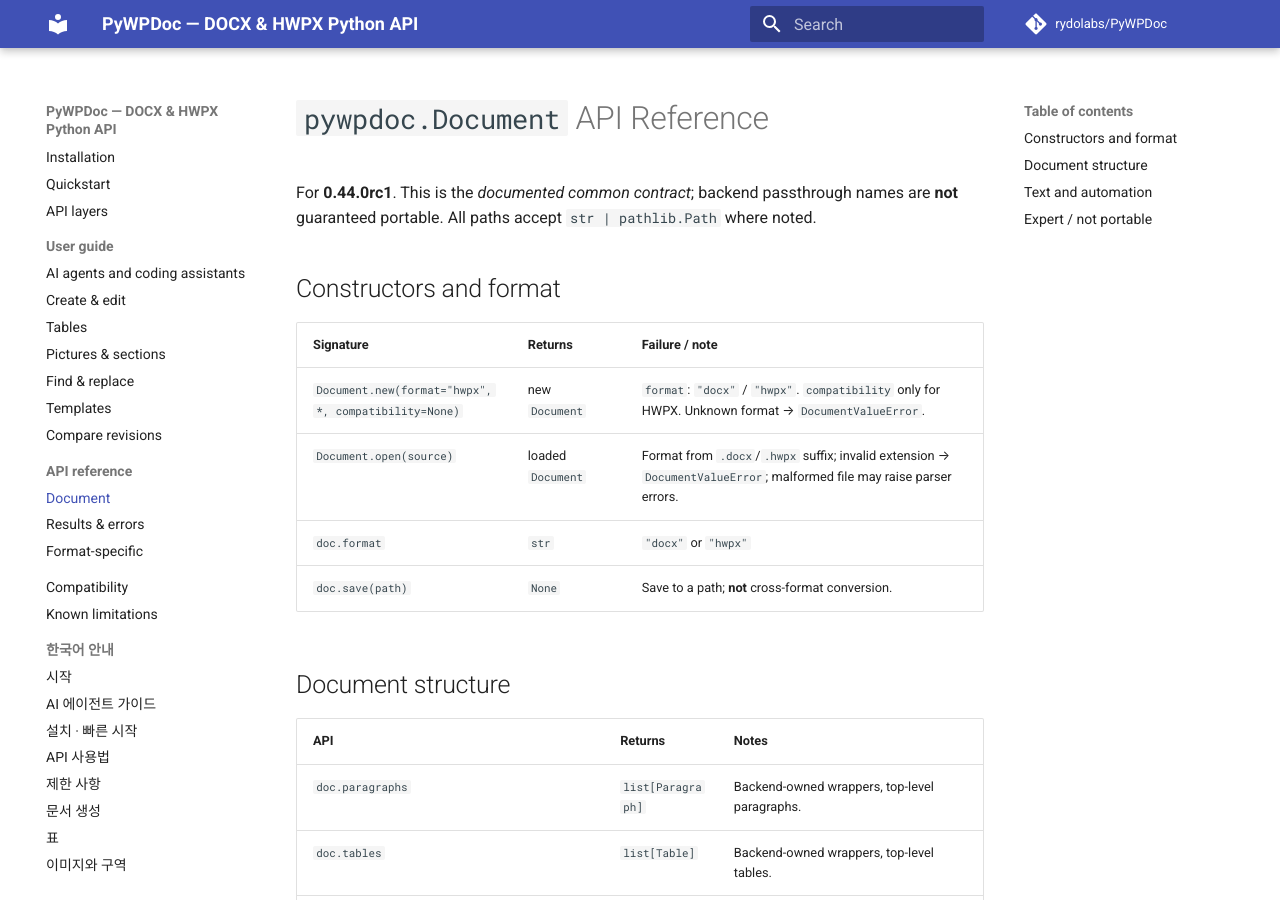
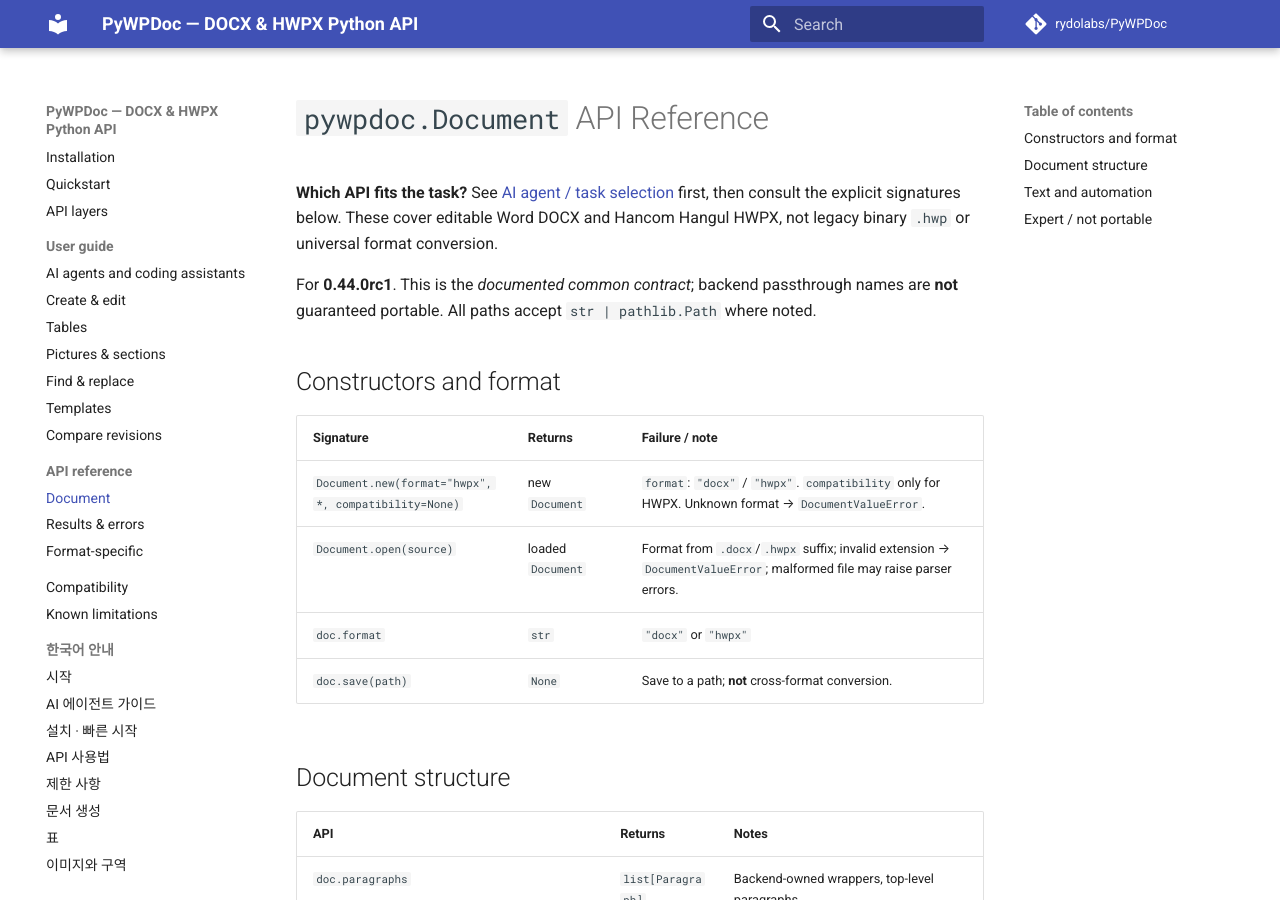
Before and after one commit to rydolabs/PyWPDoc, an MkDocs documentation site: the page built from docs/reference/document.md, in a window 1280 px wide and 900 px high. Built offline with MkDocs 1.6.1 and Material for MkDocs 9.7.7, drawn with Linux system fonts in a browser that asks for light colours; comment, search, counter and statistics services are not loaded; some of the changed text lies outside the part shown.

Commit message:
docs: connect agent guide and current compatibility evidence

```diff
--- a/docs/reference/document.md
+++ b/docs/reference/document.md
@@ -1,4 +1,6 @@
 # `pywpdoc.Document` API Reference
+
+**Which API fits the task?** See [AI agent / task selection](../agent-guide.md) first, then consult the explicit signatures below. These cover editable Word DOCX and Hancom Hangul HWPX, not legacy binary `.hwp` or universal format conversion.
 
 For **0.44.0rc1**. This is the *documented common contract*; backend passthrough names are **not** guaranteed portable. All paths accept `str | pathlib.Path` where noted.
 
@@ -43,4 +45,6 @@
 
 `doc.backend`, `doc.native`, `doc.unwrap()`, `doc.docx`, `doc.hwpx`, `Document.rebuild()`, `doc.rebuild_from()`, and `doc.export_snapshot()` are for advanced use. `rebuild()` is **not** a universal format converter. In particular, DOCX → HWPX rebuild rejects unsupported portable snapshot import.
 
+For **runnable, CI-tested workflows** (create, preflight template, preview replacement and save/reopen) see the [agent guide](../agent-guide.md) and [quickstart](../getting-started/quickstart.md). Avoid relying on undocumented backend passthrough attributes in portable code.
+
 See [result types and exceptions](results-errors.md), [format-specific APIs](formats.md), and [compatibility](../compatibility.md).
```
